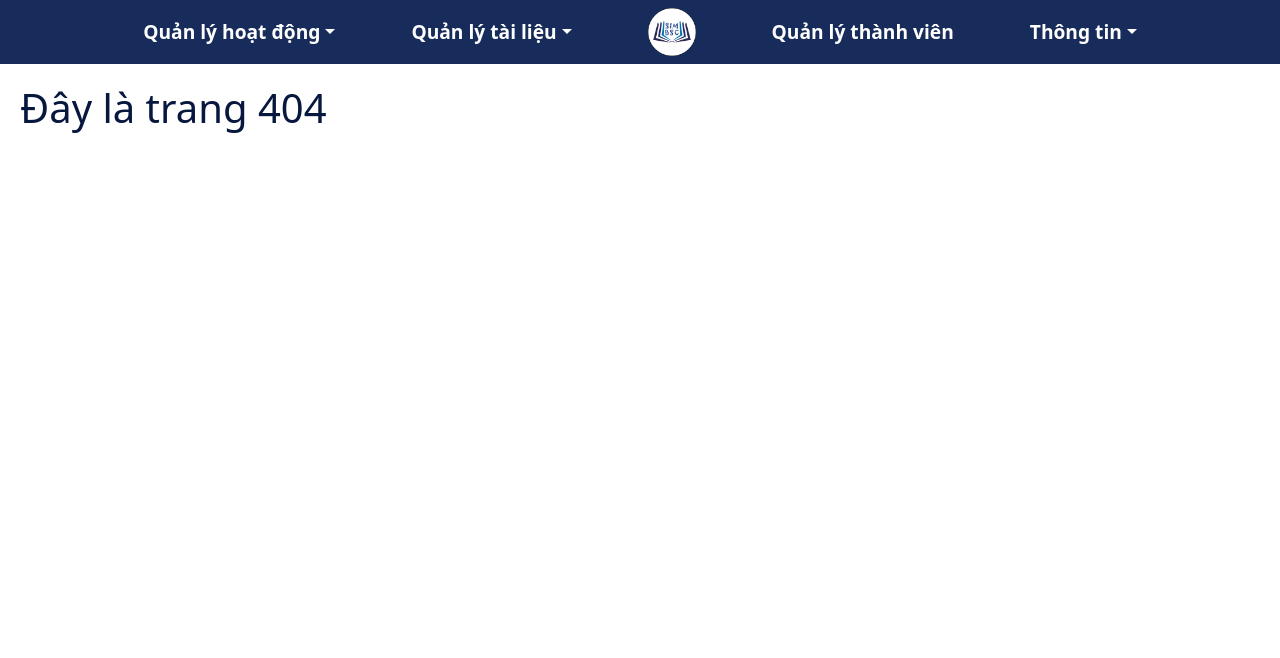
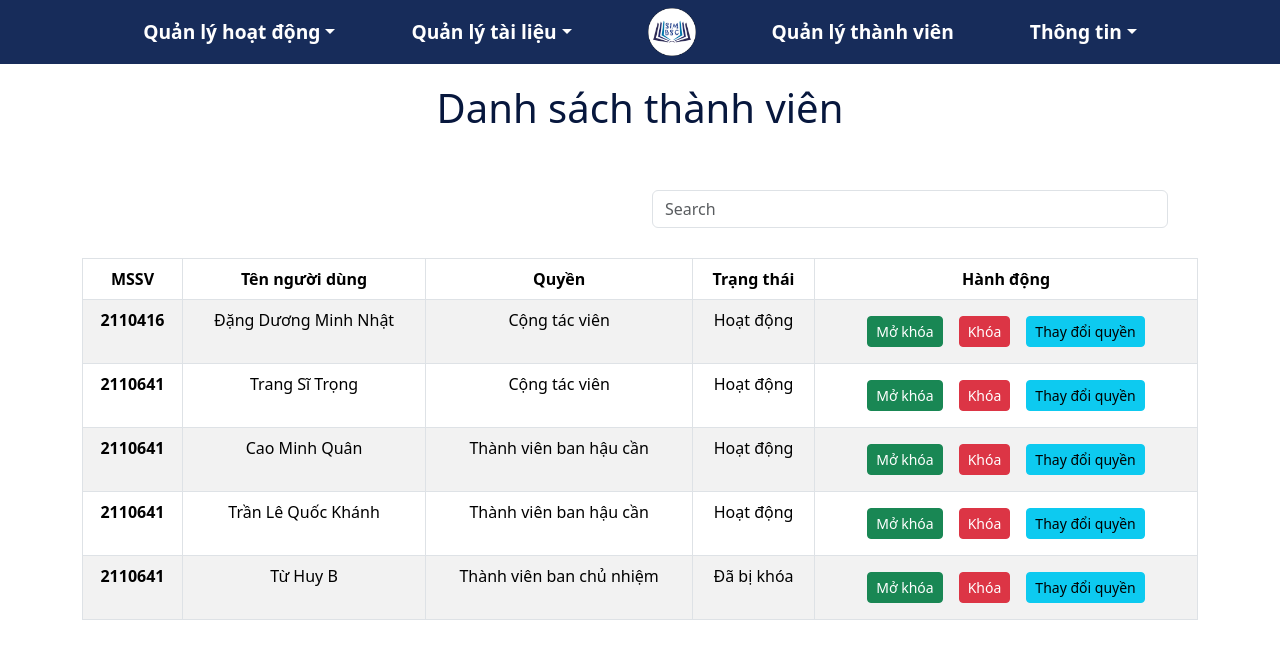
Before and after one commit to nghiado06082003/SE_Integration_Project_Official-Sem_231, a React (Create React App) app in the folder views/: page /memberManagement in a window 1280 px wide. Before the commit this address had no page. Shown: the top 658 px of the page. Built offline with nearby package versions, Linux system fonts and the light colour scheme.

Commit message:
member_mangement

```diff
--- a/package.json
+++ b/package.json
@@ -15,6 +15,7 @@
     "express-session": "^1.17.3",
     "helmet": "^7.0.0",
     "jsonwebtoken": "^9.0.2",
-    "mysql": "^2.18.1"
+    "mysql": "^2.18.1",
+    "universal-cookie": "^6.1.1"
   }
 }
--- a/views/src/App.js
+++ b/views/src/App.js
@@ -24,6 +24,7 @@ import PrivateRoutes from './components/shared/private_routes';
 import ProtectedTest from './components/(test_only)protected_test/protected_test';
 import PublicTest from './components/(test_only)public_test/public_test';
 import SignUp from './components/signup/signup';
+import Member_Management from './components/admin/member_management/member_management';
 
 function App() {
   return (
@@ -58,6 +59,7 @@ function App() {
         <Route path='documentManagement'>
           <Route path='loan' element={<Book_Borrow_Management/>}/>
         </Route>
+        <Route path='memberManagement' element={<Member_Management />}/>
         <Route path="*" element={<NoPage />} />
       </Route>
     </Routes>
--- a/views/src/components/admin/book_borrow_management/data_borrow.js
+++ b/views/src/components/admin/book_borrow_management/data_borrow.js
@@ -16,8 +16,26 @@ export default {
       {
         "MSSV": 2110641,
         name: "Trang Sĩ Trọng",
-        "Tựa đề sách": "Cách để trở thành vua hề",
+        "Tựa đề sách": "How to Be a Clown",
         "Ngày đăng ký": "18/11/2023",
+      },
+      {
+        "MSSV": 2110641,
+        name: "Trần Lê Quốc Khánh",
+        "Tựa đề sách": "Practical Reverse Engineering",
+        "Ngày đăng ký": "18/11/2023",
+      },
+      {
+        "MSSV": 2110641,
+        name: "Cao Minh Quân",
+        "Tựa đề sách": "Calculus 1",
+        "Ngày đăng ký": "18/11/2023",
+      },
+      {
+        "MSSV": 2110000,
+        name: "Từ Huy B",
+        "Tựa đề sách": "How Great Leaders Inspire Everyone to Take Action",
+        "Ngày đăng ký": "01/10/2023"
       },
     ],
   };
--- /dev/null
+++ b/views/src/components/admin/member_management/data_memeber.js
@@ -0,0 +1,35 @@
+// data_borrow_user.js
+export default {
+    MemberList: [
+      {
+        "MSSV": 2110416,
+        name: "Đặng Dương Minh Nhật",
+        "Quyền": "Cộng tác viên",
+        "Trạng thái": "Hoạt động",
+      },
+      {
+        "MSSV": 2110641,
+        name: "Trang Sĩ Trọng",
+        "Quyền": "Cộng tác viên",
+        "Trạng thái": "Hoạt động",
+      },
+      {
+        "MSSV": 2110641,
+        name: "Cao Minh Quân",
+        "Quyền": "Thành viên ban hậu cần",
+        "Trạng thái": "Hoạt động",
+      },
+      {
+        "MSSV": 2110641,
+        name: "Trần Lê Quốc Khánh",
+        "Quyền": "Thành viên ban hậu cần",
+        "Trạng thái": "Hoạt động",
+      },
+      {
+        "MSSV": 2110641,
+        name: "Từ Huy B",
+        "Quyền": "Thành viên ban chủ nhiệm",
+        "Trạng thái": "Đã bị khóa",
+      },
+    ],
+  };
--- /dev/null
+++ b/views/src/components/admin/member_management/member_management.js
@@ -0,0 +1,47 @@
+import React from "react";
+import MemberList from "./data_memeber";
+import './style.css';
+
+function Member_Management() {
+  return (
+    <div className="container">
+      <div className="d-flex justify-content-center">
+        <h1> Danh sách thành viên </h1>
+      </div>
+      <div className="row search">
+        <div className="col-md-6"></div>
+        <div className="col-md-6">
+          <input type="text" className="form-control" placeholder="Search" />
+        </div>
+      </div>
+      <table className="table table-hover table-striped table-bordered">
+        <thead>
+          <tr>
+            <th scope="col" class="text-center">MSSV</th>
+            <th scope="col" class="text-center">Tên người dùng</th>
+            <th scope="col" class="text-center">Quyền</th>
+            <th scope="col" class="text-center">Trạng thái</th>
+            <th scope="col" class="text-center">Hành động</th>
+          </tr>
+        </thead>
+        <tbody>
+          {MemberList.MemberList.map((borrowItem) => (
+            <tr key={borrowItem['MSSV']}>
+              <th scope="row" class="text-center">{borrowItem['MSSV']}</th>
+              <td class="text-center">{borrowItem.name}</td>
+              <td class="text-center">{borrowItem["Quyền"]}</td>
+              <td class="text-center">{borrowItem["Trạng thái"]}</td>
+              <td class="text-center">
+                    <button class="btn btn-success btn-sm m-2" type="button">Mở khóa</button>
+                    <button class="btn btn-danger btn-sm m-2" type="button">Khóa</button>
+                    <button class="btn btn-info btn-sm m-2" type="button">Thay đổi quyền</button>
+                </td>
+            </tr>
+          ))}
+        </tbody>
+      </table>
+    </div>
+  );
+}
+
+export default Member_Management;
--- /dev/null
+++ b/views/src/components/admin/member_management/style.css
@@ -0,0 +1,12 @@
+h1{
+    color:#07173D;
+    padding: 20px;
+}
+.search.row
+{
+    padding:30px;
+}
+table,th,tr,td
+{
+    color: white;
+}
```
Also changed, not shown: 1 other file (tests, documents, lock files or other folders).
